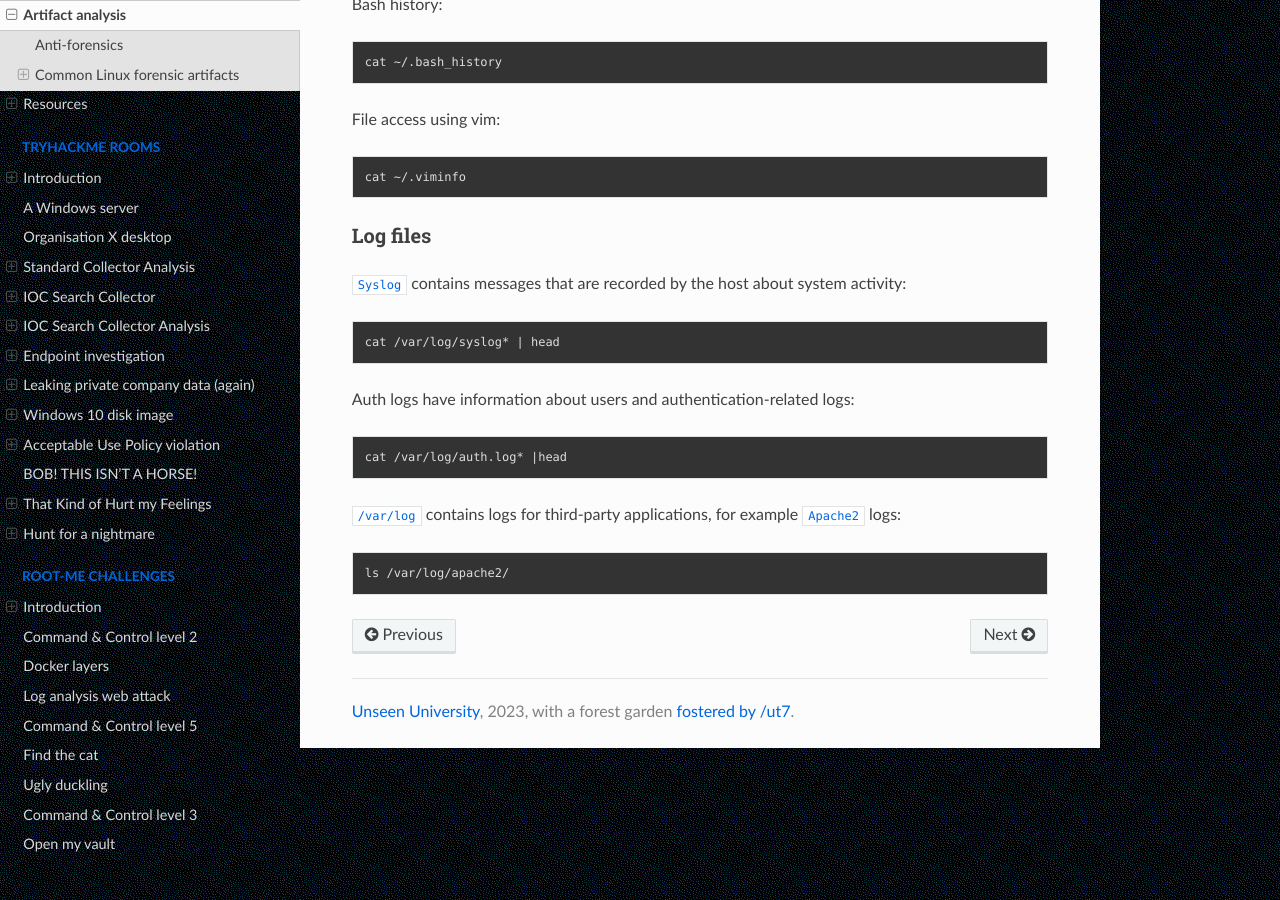
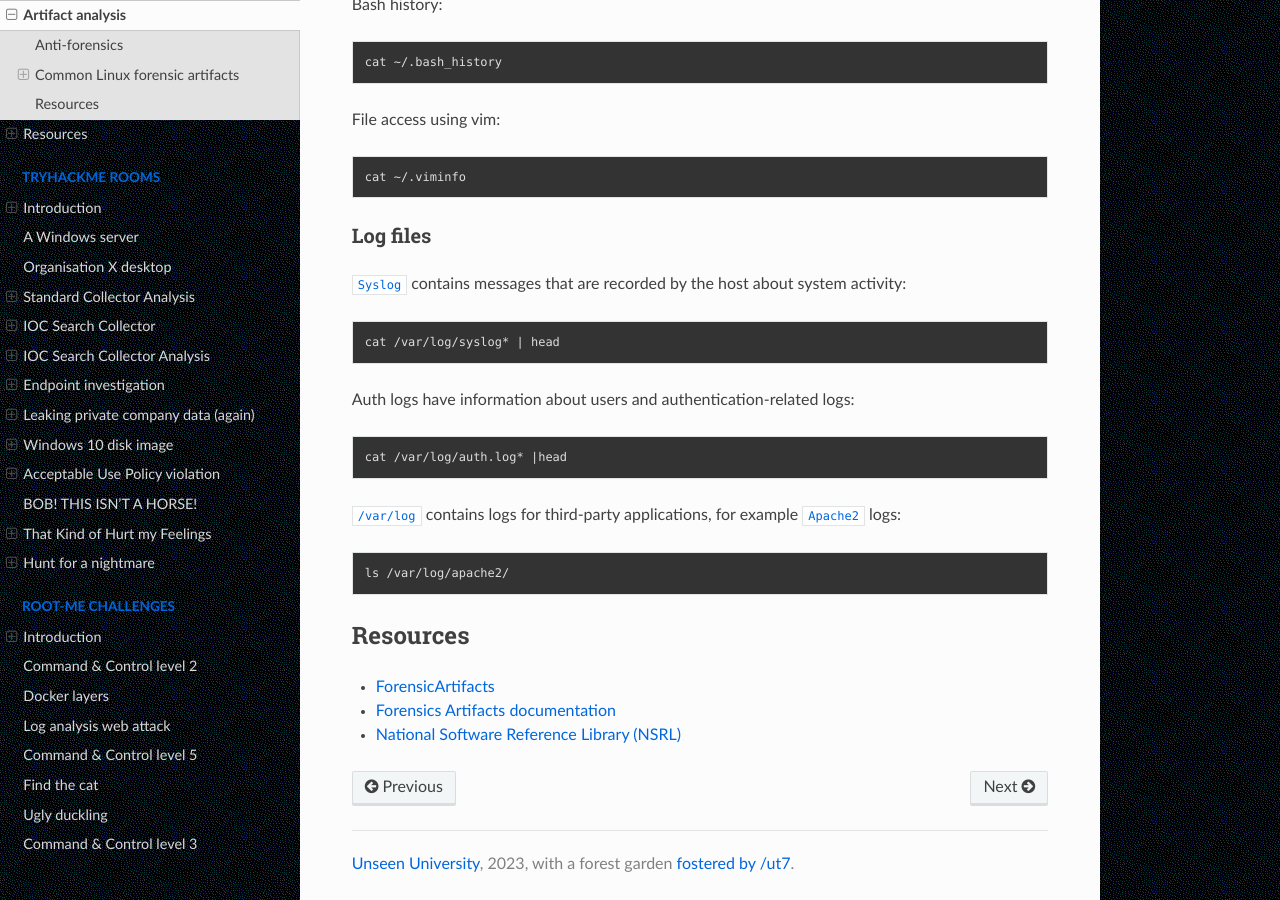
Before and after one commit to tymyrddin/blue-dfir, a Sphinx documentation site: the page built from source/docs/notes/analysis.md, in a window 1280 px wide and 900 px high, scrolled down 1556 px. Built offline with Sphinx 7.4.7 and the Read the Docs theme 2.0.0, drawn with Linux system fonts in a browser that asks for light colours.

Commit message:
added links

```diff
--- a/source/docs/notes/analysis.md
+++ b/source/docs/notes/analysis.md
@@ -67,3 +67,9 @@ Auth logs have information about users and authentication-related logs:
 `/var/log` contains logs for third-party applications, for example `Apache2` logs:
 
     ls /var/log/apache2/
+
+## Resources
+
+* [ForensicArtifacts](https://github.com/ForensicArtifacts)
+* [Forensics Artifacts documentation](https://artifacts.readthedocs.io/en/latest/)
+* [National Software Reference Library (NSRL)](https://www.nist.gov/itl/ssd/software-quality-group/national-software-reference-library-nsrl)
```
